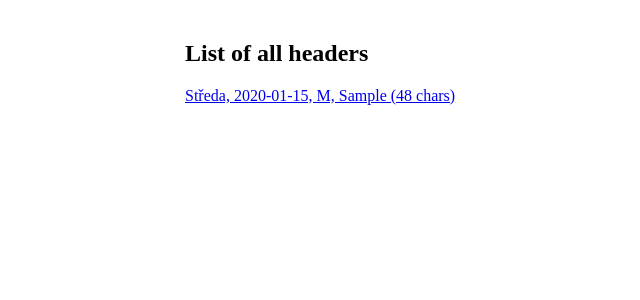
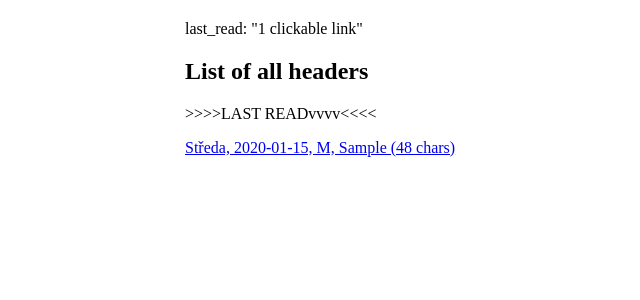
Before and after one commit to Brambor/Jurnal, a Django app: page /list in a window 1280 px wide. Shown: the part 26-326 px from the top of the page, without its empty margins (5-645 px from the left). Run offline with Django 3.2, Linux system fonts and the light colour scheme; tables that the repository leaves empty hold one stand-in row (values such as "Sample post").

Commit message:
tmp last read

```diff
--- a/entries/views.py
+++ b/entries/views.py
@@ -106,7 +106,10 @@ def index(request):
 def list_headers(request):
 	template = loader.get_template('list_headers.html')
 
-	context = {"entries": tuple(models.Entry.objects.order_by("-day"))}
+	context = {
+		"entries": tuple(models.Entry.objects.order_by("-day")),
+		"last_read": models.ReadAt.objects.order_by("-date")[0].entry.pk,
+	}
 
 	return HttpResponse(template.render(context, request))
 
@@ -538,7 +541,11 @@ def sync_update(request):
 def get_all_entries(request):
 	template = loader.get_template('all_entries.html')
 
-	context = {"entries": (pass_context_of_entry(e) for e in models.Entry.objects.order_by("-day"))}
+	#todo crash if ReadAt is empty
+	context = {
+		"entries": (pass_context_of_entry(e) for e in models.Entry.objects.order_by("-day")),
+		"last_read": models.ReadAt.objects.order_by("-date")[0].entry.pk,
+	}
 
 	return HttpResponse(template.render(context, request))
 
--- a/templates/all_entries.html
+++ b/templates/all_entries.html
@@ -7,6 +7,9 @@
 <body>
 	<div class="main-box">
 		{% for entry in entries %}
+			{% if entry.pk == last_read %}
+				<p>>>>>LAST READvvvv<<<<</p>
+			{% endif %}
 			{% include "entry.html" %}
 		{% endfor %}
 	</div>
--- a/templates/list_headers.html
+++ b/templates/list_headers.html
@@ -6,8 +6,12 @@
 
 <body>
 	<div class="main-box">
+		last_read: "{{last_read}} clickable link"
 		<h2>List of all headers</h2>
 		{% for entry in entries %}
+			{% if entry.pk == last_read %}
+				<p>>>>>LAST READvvvv<<<<</p>
+			{% endif %}
 			<p><a href="entry/{{entry.pk}}">{{ entry }}</a></p>
 		{% endfor %}
 	</div>
```
